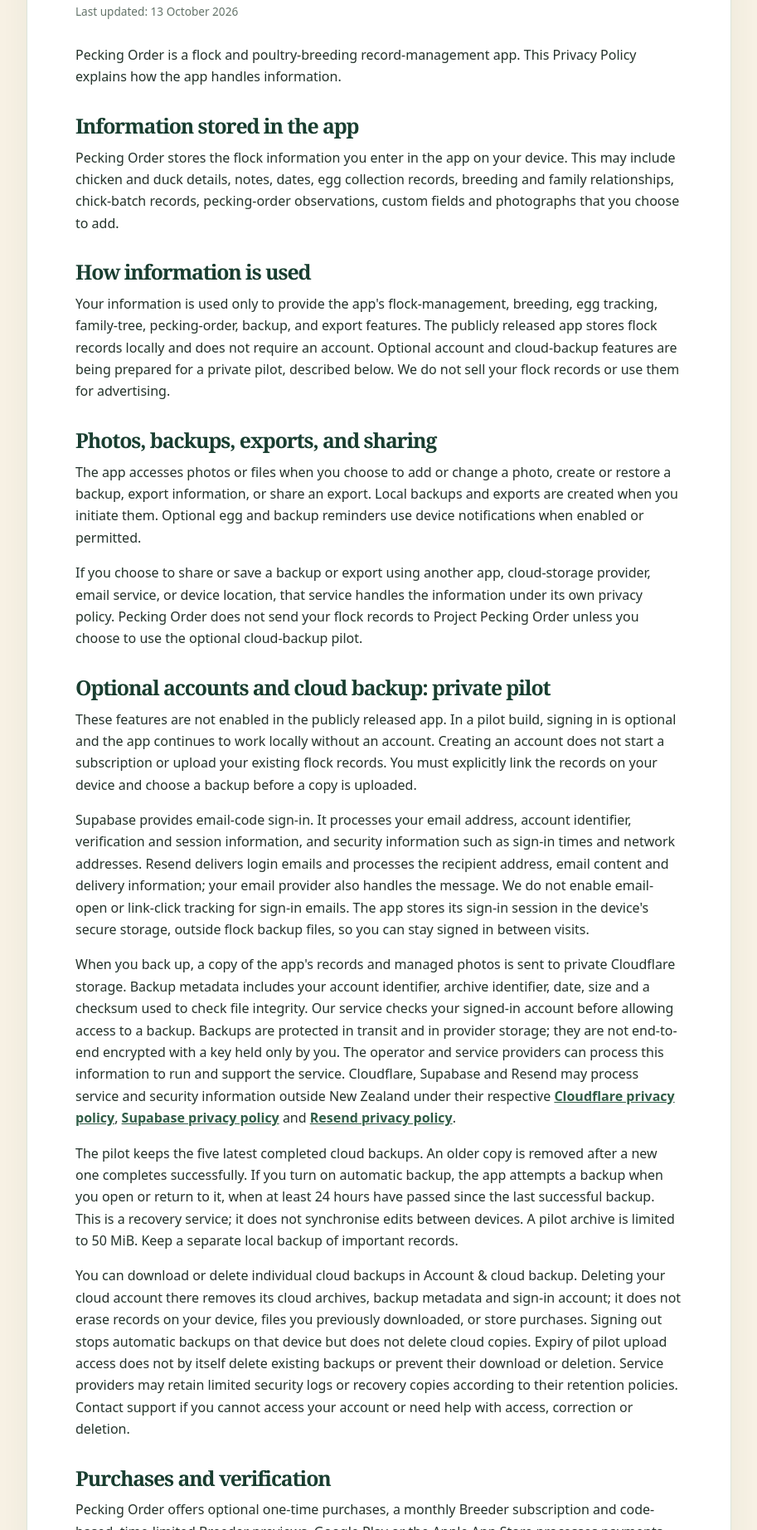
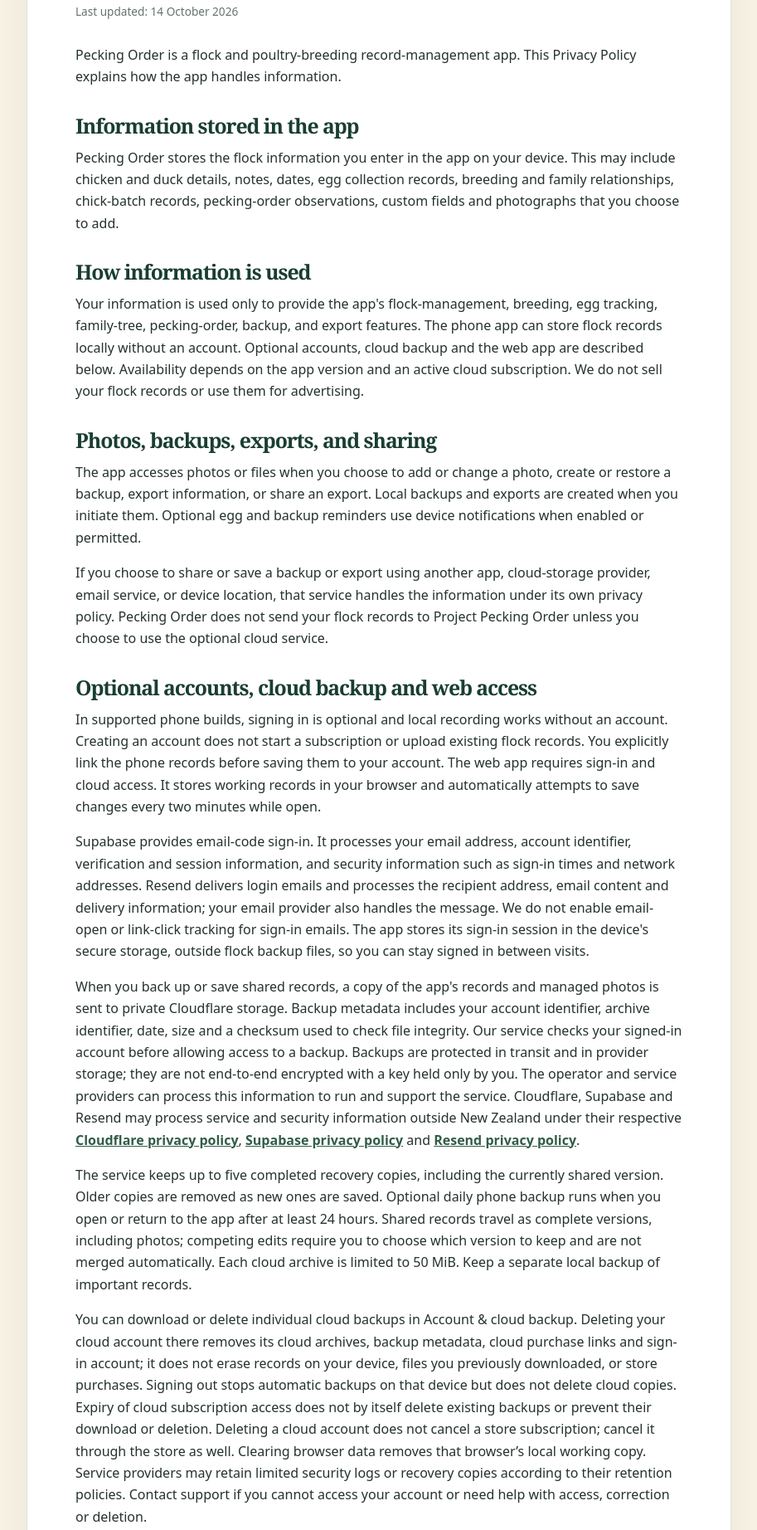
Before and after one commit to ProjectPeckingOrder/projectpeckingorder.github.io, a plain HTML site: page privacy-policy.html in a window 1280 px wide. Shown: the part 324-2168 px from the top of the page at 83% size, without its empty margins (183-1096 px from the left). Drawn offline with Linux system fonts and the light colour scheme.

Commit message:
Add web app entry point and cloud subscription guidance

```diff
--- a/privacy-policy.html
+++ b/privacy-policy.html
@@ -5,7 +5,7 @@
   <meta name="viewport" content="width=device-width, initial-scale=1">
   <title>Pecking Order Privacy Policy</title>
   <meta name="description" content="How the Pecking Order poultry app handles flock records, photos, backups and store purchase verification.">
-  <link rel="canonical" href="https://projectpeckingorder.github.io/privacy-policy.html">
+  <link rel="canonical" href="https://projectpeckingorder.com/privacy-policy.html">
   <style>
     body {
       font-family: Arial, Helvetica, sans-serif;
@@ -29,10 +29,10 @@
 
 <body class="policy-page">
   <a class="skip-link" href="#policy">Skip to content</a>
-  <header class="site-header"><div class="shell header-inner"><a class="brand" href="index.html"><img src="assets/pecking-order-icon.png" alt="" width="42" height="42"><span>Pecking Order</span></a><nav aria-label="Main navigation"><a href="index.html">Home</a><a href="user-manual.html">User manual</a><a href="mailto:support@projectpeckingorder.com">Support</a></nav></div></header>
+  <header class="site-header"><div class="shell header-inner"><a class="brand" href="index.html"><img src="assets/pecking-order-icon.png" alt="" width="42" height="42"><span>Pecking Order</span></a><nav aria-label="Main navigation"><a class="nav-contact" href="https://app.projectpeckingorder.com">Web sign in</a><a href="index.html">Home</a><a href="user-manual.html">User manual</a><a href="mailto:support@projectpeckingorder.com">Support</a></nav></div></header>
   <main id="policy" class="legal-shell">
   <h1>Pecking Order Privacy Policy</h1>
-  <p class="updated">Last updated: 13 October 2026</p>
+  <p class="updated">Last updated: 14 October 2026</p>
 
   <p>
     Pecking Order is a flock and poultry-breeding record-management app.
@@ -52,9 +52,7 @@
   <p>
     Your information is used only to provide the app's flock-management,
     breeding, egg tracking, family-tree, pecking-order, backup, and export features.
-    The publicly released app stores flock records locally and does not require
-    an account. Optional account and cloud-backup features are being prepared
-    for a private pilot, described below. We do not sell your flock records or
+    The phone app can store flock records locally without an account. Optional accounts, cloud backup and the web app are described below. Availability depends on the app version and an active cloud subscription. We do not sell your flock records or
     use them for advertising.
   </p>
 
@@ -71,16 +69,12 @@
     cloud-storage provider, email service, or device location, that service
     handles the information under its own privacy policy. Pecking Order does
     not send your flock records to Project Pecking Order unless you choose to
-    use the optional cloud-backup pilot.
+    use the optional cloud service.
   </p>
 
-  <h2 id="cloud-backup">Optional accounts and cloud backup: private pilot</h2>
+  <h2 id="cloud-backup">Optional accounts, cloud backup and web access</h2>
   <p>
-    These features are not enabled in the publicly released app. In a pilot
-    build, signing in is optional and the app continues to work locally without
-    an account. Creating an account does not start a subscription or upload
-    your existing flock records. You must explicitly link the records on your
-    device and choose a backup before a copy is uploaded.
+    In supported phone builds, signing in is optional and local recording works without an account. Creating an account does not start a subscription or upload existing flock records. You explicitly link the phone records before saving them to your account. The web app requires sign-in and cloud access. It stores working records in your browser and automatically attempts to save changes every two minutes while open.
   </p>
   <p>
     Supabase provides email-code sign-in. It processes your email address,
@@ -93,7 +87,7 @@
     flock backup files, so you can stay signed in between visits.
   </p>
   <p>
-    When you back up, a copy of the app's records and managed photos is sent to
+    When you back up or save shared records, a copy of the app's records and managed photos is sent to
     private Cloudflare storage. Backup metadata includes your account identifier,
     archive identifier, date, size and a checksum used to check file integrity.
     Our service checks your signed-in account before allowing access to a
@@ -107,21 +101,16 @@
     and <a href="https://resend.com/legal/privacy-policy">Resend privacy policy</a>.
   </p>
   <p>
-    The pilot keeps the five latest completed cloud backups. An older copy is
-    removed after a new one completes successfully. If you turn on automatic
-    backup, the app attempts a backup when you open or return to it, when at
-    least 24 hours have passed since the last successful backup. This is a
-    recovery service; it does not synchronise edits between devices. A pilot
-    archive is limited to 50 MiB. Keep a separate local backup of important records.
+    The service keeps up to five completed recovery copies, including the currently shared version. Older copies are removed as new ones are saved. Optional daily phone backup runs when you open or return to the app after at least 24 hours. Shared records travel as complete versions, including photos; competing edits require you to choose which version to keep and are not merged automatically. Each cloud archive is limited to 50 MiB. Keep a separate local backup of important records.
   </p>
   <p>
     You can download or delete individual cloud backups in Account &amp; cloud
     backup. Deleting your cloud account there removes its cloud archives,
-    backup metadata and sign-in account; it does not erase records on your
+    backup metadata, cloud purchase links and sign-in account; it does not erase records on your
     device, files you previously downloaded, or store purchases. Signing out
     stops automatic backups on that device but does not delete cloud copies.
-    Expiry of pilot upload access does not by itself delete existing backups
-    or prevent their download or deletion. Service providers may retain
+    Expiry of cloud subscription access does not by itself delete existing backups
+    or prevent their download or deletion. Deleting a cloud account does not cancel a store subscription; cancel it through the store as well. Clearing browser data removes that browser’s local working copy. Service providers may retain
     limited security logs or recovery copies according to their retention
     policies. Contact support if you cannot access your account or need help
     with access, correction or deletion.
@@ -147,6 +136,7 @@
     information is also handled under Google's or Apple's own privacy terms.
   </p>
 
+  <p>To connect store purchases to your cloud account, we retain the product and platform, purchase token or transaction identifier, verification status and expiry in private cloud metadata. This allows the service to recheck renewals, refunds and cancellations. New purchases can include a pseudonymous account identifier for secure linking. A Breeder unlock alone does not grant ongoing cloud access.</p>
   <h2>Data retention and deletion</h2>
   <p>
     Flock information remains on your device until you delete it in the app or
```
Also changed, not shown: index.html (+5 -4 lines), user-manual.html (+2 -2 lines).
